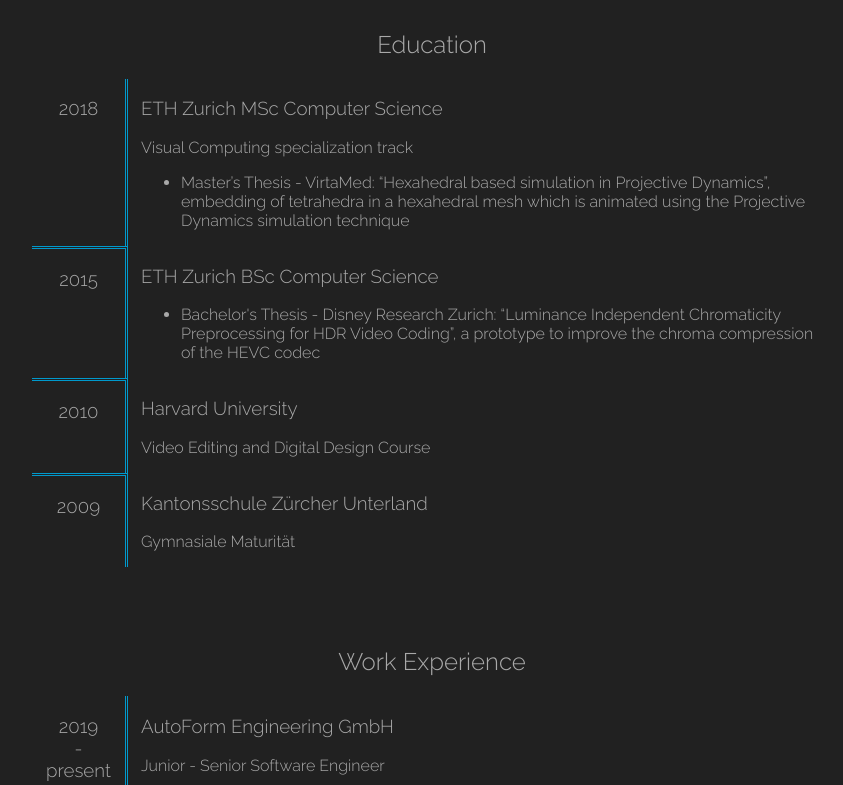
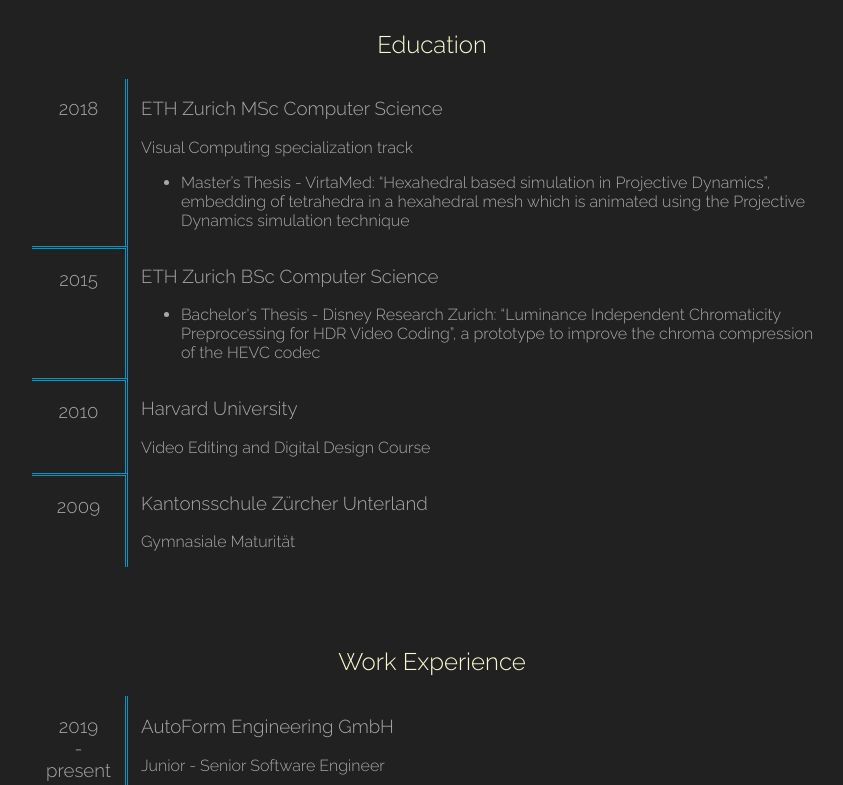
Before and after one commit to danielug/website, a PHP site: page / in a window 1280 px wide. Shown: the part 837-1622 px from the top of the page, without its empty margins (208-1051 px from the left). Run offline with PHP 8.4, Linux system fonts and the light colour scheme.

Commit message:
timeline title color

```diff
--- a/styles/style.css
+++ b/styles/style.css
@@ -112,10 +112,14 @@ header {
   padding: 10px;
 }
 
-.timeline-grid-header{
+.timeline-grid-header {
   grid-column-start: 1;
   grid-column-end: 3;
   text-align: center;
+}
+
+.timeline-grid-header >h2{
+  color: lightgoldenrodyellow;
 }
 
 .timeline-grid >div:nth-child(even) {
```
